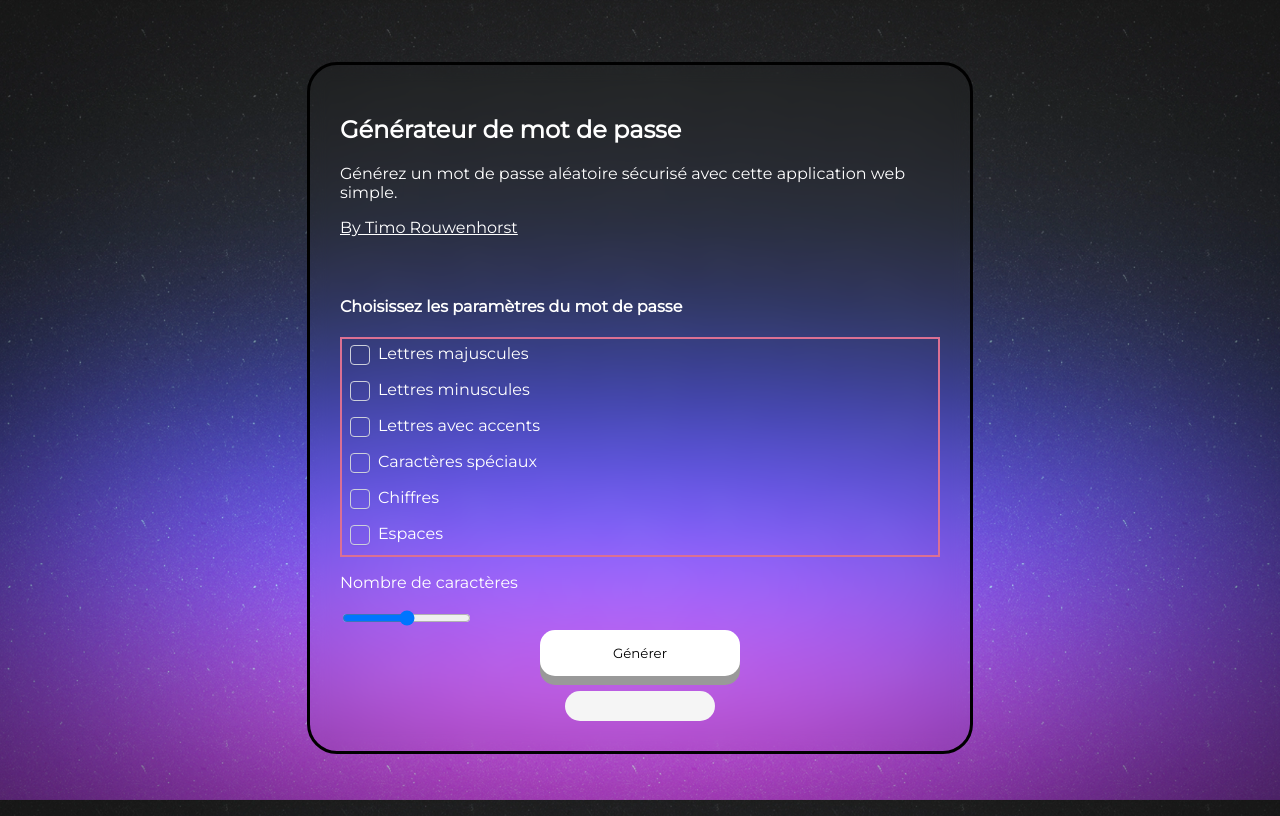
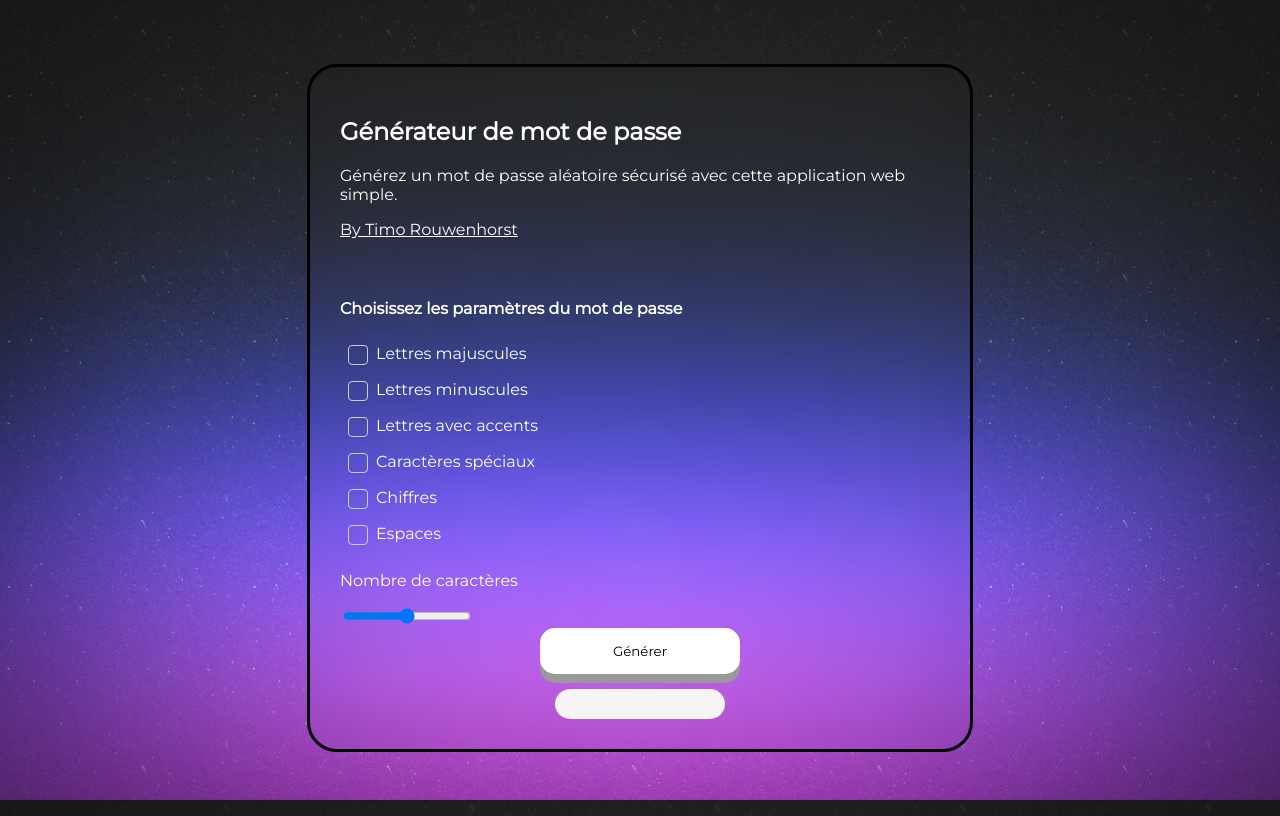
Before and after one commit to TimoooR7/GenerateurDeMDP, a plain HTML site: page index.html in a window 1280 px wide. Drawn offline with Linux system fonts and the light colour scheme.

Commit message:
Modification de l'ésthétique

```diff
--- a/style.css
+++ b/style.css
@@ -26,12 +26,6 @@ body {
 #profile:hover {
     color: #F29200;
 }
-
-#parameters #checkboxes {
-    border: 2px solid palevioletred;
-}
-
-
 
 
 
@@ -107,6 +101,8 @@ body {
     background-color: whitesmoke;
     color: black;
     border-radius: 15px;
+    padding-left: 10px;
+    padding-right: 10px;
 
     min-width: 150px;
     height: 30px;
```
